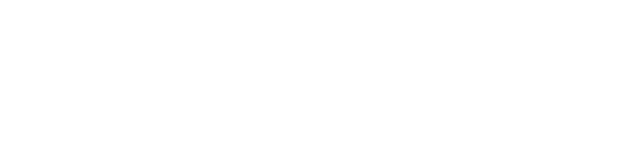
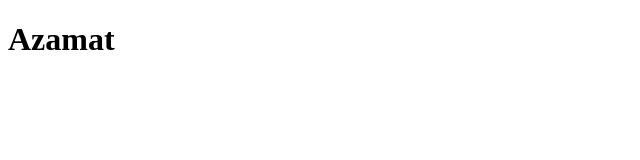
Before and after one commit to AzamatIkromovDev/TheOdinProject, a plain HTML site: page Css-grid/index.html in a window 1280 px wide. Shown: the whole page, without its empty margins (0-640 px from the left). Drawn offline with Linux system fonts and the light colour scheme.

Commit message:
Starting project

```diff
--- a/Css-grid/index.html
+++ b/Css-grid/index.html
@@ -6,5 +6,8 @@
 </head>
 <body>
 
+
+
+<h1>Azamat</h1>
 </body>
 </html>
```
